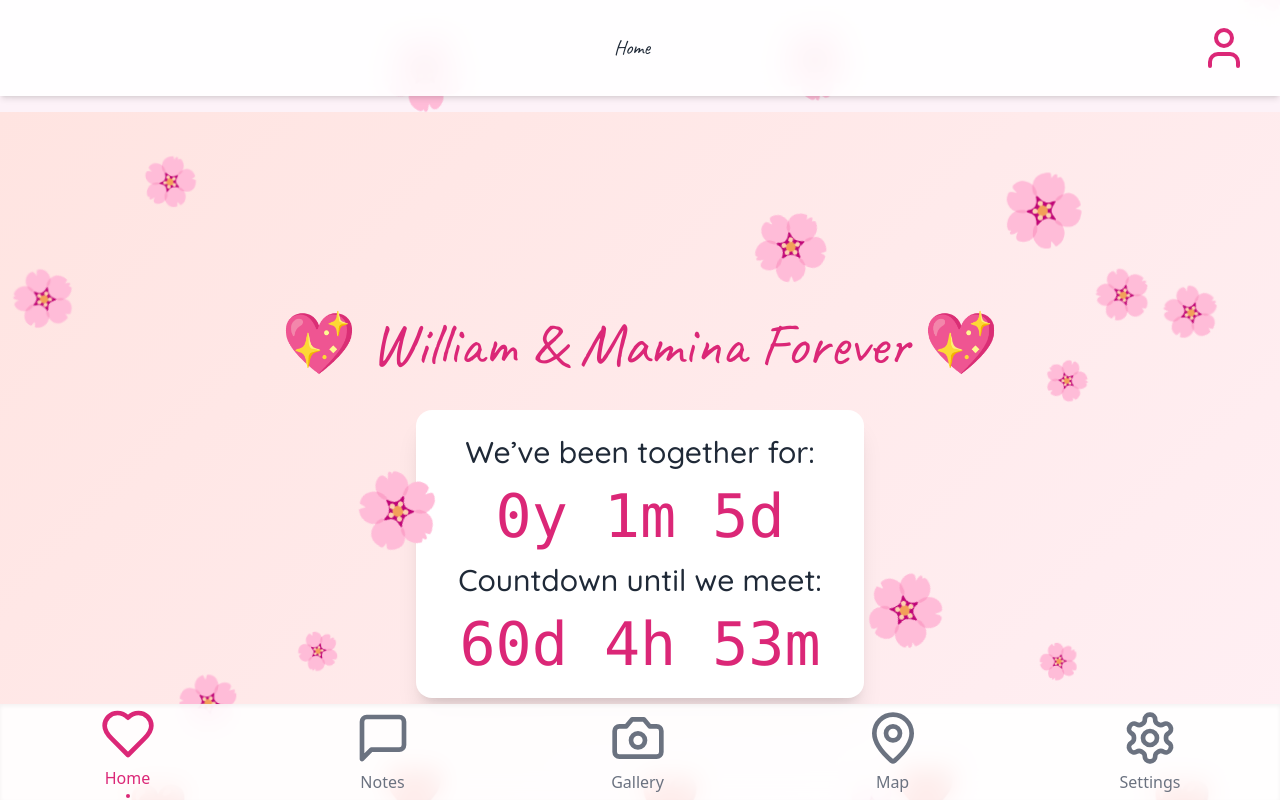
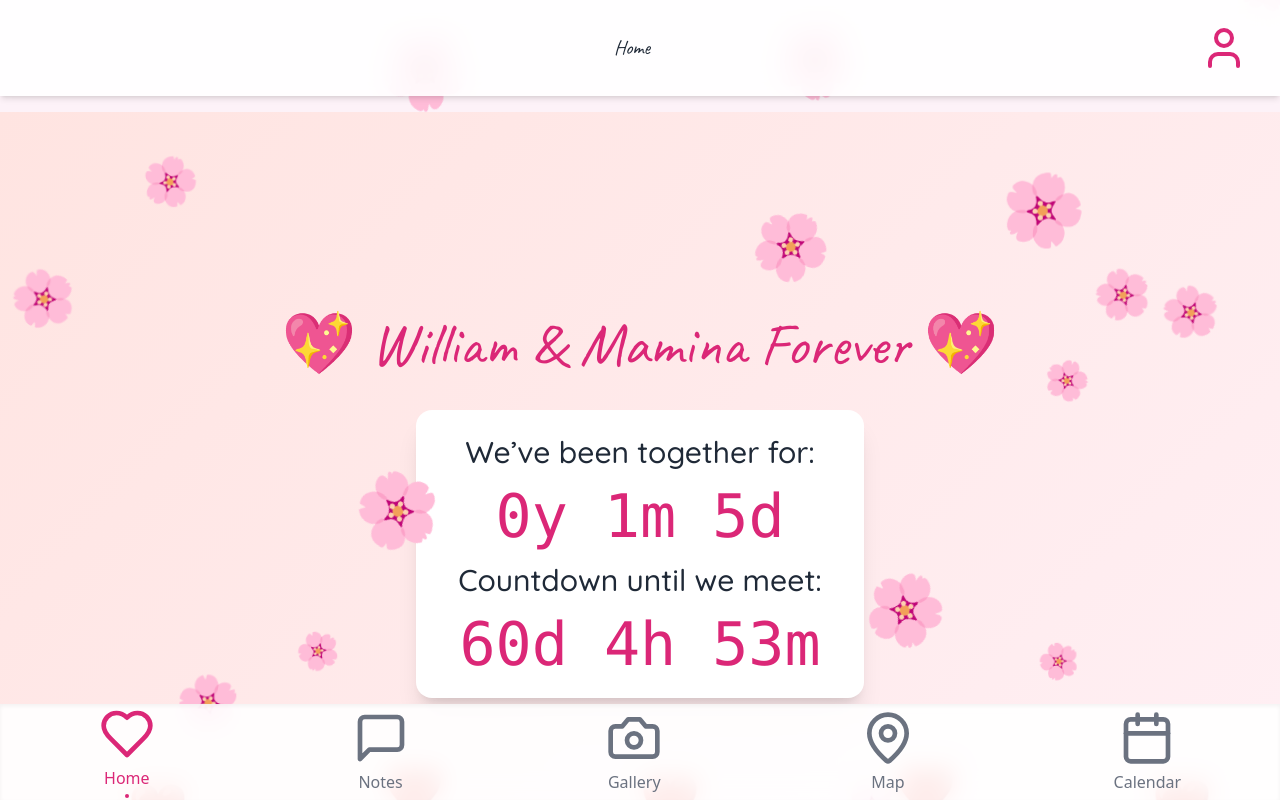
Before and after one commit to ui8966/WilliamAndMaminaForever-website, a React (Vite) app in the folder william-and-mamina-forever/: page / in a window 1280 px wide. Built offline with nearby package versions, Linux system fonts and the light colour scheme.

Commit message:
Changed from settings page to calendar page

```diff
--- a/william-and-mamina-forever/src/App.tsx
+++ b/william-and-mamina-forever/src/App.tsx
@@ -5,7 +5,7 @@ import HomePage from './pages/HomePage'
 import MessagesPage from './pages/MessagesPage'
 import GalleryPage from './pages/GalleryPage'
 import MapPage from './pages/MapPage'
-import SettingsPage from './pages/SettingsPage'
+import CalendarPage from './pages/CalendarPage'
 
 
 export default function App() {
@@ -17,7 +17,7 @@ export default function App() {
           <Route path="notes" element={<MessagesPage />} />
           <Route path="gallery" element={<GalleryPage />} />
           <Route path="map" element={<MapPage />} />
-          <Route path="settings" element={<SettingsPage />} />
+          <Route path="calendar" element={<CalendarPage />} />
         </Route>
       </Routes>
     </Router>
--- a/william-and-mamina-forever/src/components/BottomNav.tsx
+++ b/william-and-mamina-forever/src/components/BottomNav.tsx
@@ -5,7 +5,7 @@ import {
   MessageSquare,
   Camera,
   MapPin,
-  Settings,
+  Calendar,
 } from 'lucide-react';
 
 const items = [
@@ -13,7 +13,7 @@ const items = [
   { to: '/notes', icon: MessageSquare, label: 'Notes' },
   { to: '/gallery', icon: Camera, label: 'Gallery' },
   { to: '/map', icon: MapPin, label: 'Map' },
-  { to: '/settings', icon: Settings, label: 'Settings' },
+  { to: '/calendar', icon: Calendar, label: 'Calendar' },
 ];
 
 export default function BottomNav() {
--- a/william-and-mamina-forever/src/components/Header.tsx
+++ b/william-and-mamina-forever/src/components/Header.tsx
@@ -8,7 +8,7 @@ const titles: Record<string, string> = {
   '/notes': 'Notes',
   '/gallery': 'Gallery',
   '/map': 'Map',
-  '/settings': 'Settings',
+  '/calendar': 'Calendar',
 };
 
 export default function Header() {
--- /dev/null
+++ b/william-and-mamina-forever/src/pages/CalendarPage.tsx
@@ -0,0 +1,10 @@
+// src/pages/CalendarPage.tsx
+
+export default function CalendarPage() {
+  return (
+    <div className="p-4 text-gray-700">
+      <h2 className="text-6xl text-center font-heading mb-2">Calendar</h2>
+      <p className="text-xl font-bold text-center text-blue-600"> Calendar page! Coming soon! 💌</p>
+    </div>
+  )
+}
--- a/william-and-mamina-forever/src/pages/SettingsPage.tsx
+++ /dev/null
@@ -1,10 +0,0 @@
-// src/pages/SettingsPage.tsx
-
-export default function SettingsPage() {
-  return (
-    <div className="p-4 text-gray-700">
-      <h2 className="text-6xl text-center font-heading mb-2">Settings</h2>
-      <p className="text-xl font-bold text-center text-blue-600"> Settings page! Coming soon! 💌</p>
-    </div>
-  )
-}
```
